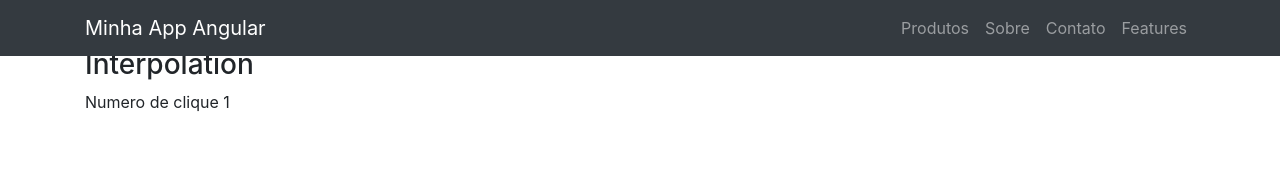
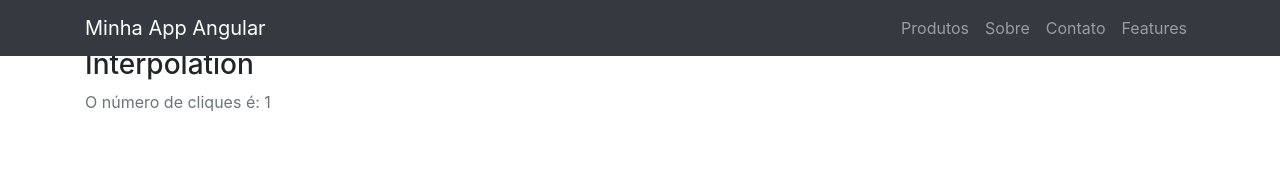
Before and after one commit to nicolaujoao1/AngularApp, an Angular app: page /feature-data-binding in a window 1280 px wide. Shown: the top 180 px of the page. Built offline with nearby package versions, Linux system fonts and the light colour scheme.

Commit message:
Alterando componente

```diff
--- a/src/app/demos/data-binding/data-binding.component.html
+++ b/src/app/demos/data-binding/data-binding.component.html
@@ -2,14 +2,21 @@
 <br>
 <br>
 <h3>Interpolation</h3>
-<p>Numero de clique {{contadorClique}}</p>
+<!-- <p>Numero de clique {{contadorClique}}</p> -->
+<p [ngClass]="{
+    'text-secondary':contadorClique < 3,
+    'text-success':contadorClique >= 3,
+    'text-warning':contadorClique >= 5,
+    'text-danger':contadorClique >= 9
+  }">O número de cliques é: {{ contadorClique }}</p>
+
 <br>
 <br>
 <h1>Property Binding</h1>
 <img [src]="urlImagem" height="100px" width="100px">
 <br>
 <br>
-<button class="btn btn-info" [disabled]='contadorClique>=5'>Clicar</button>
+<button class="btn btn-info" [disabled]='contadorClique>=10'>Clicar</button>
 <br>
 <br>
 <br>
--- a/src/app/demos/data-binding/data-binding.component.ts
+++ b/src/app/demos/data-binding/data-binding.component.ts
@@ -14,7 +14,7 @@ export class DataBindingComponent {
   zerarContador(){
    this.contadorClique=1;
   }
-  KeyUp(event:any){
-    this.nome=event.target.value;
-  }
+  // KeyUp(event:any){
+  //   this.nome=event.target.value;
+  // }
 }
```
